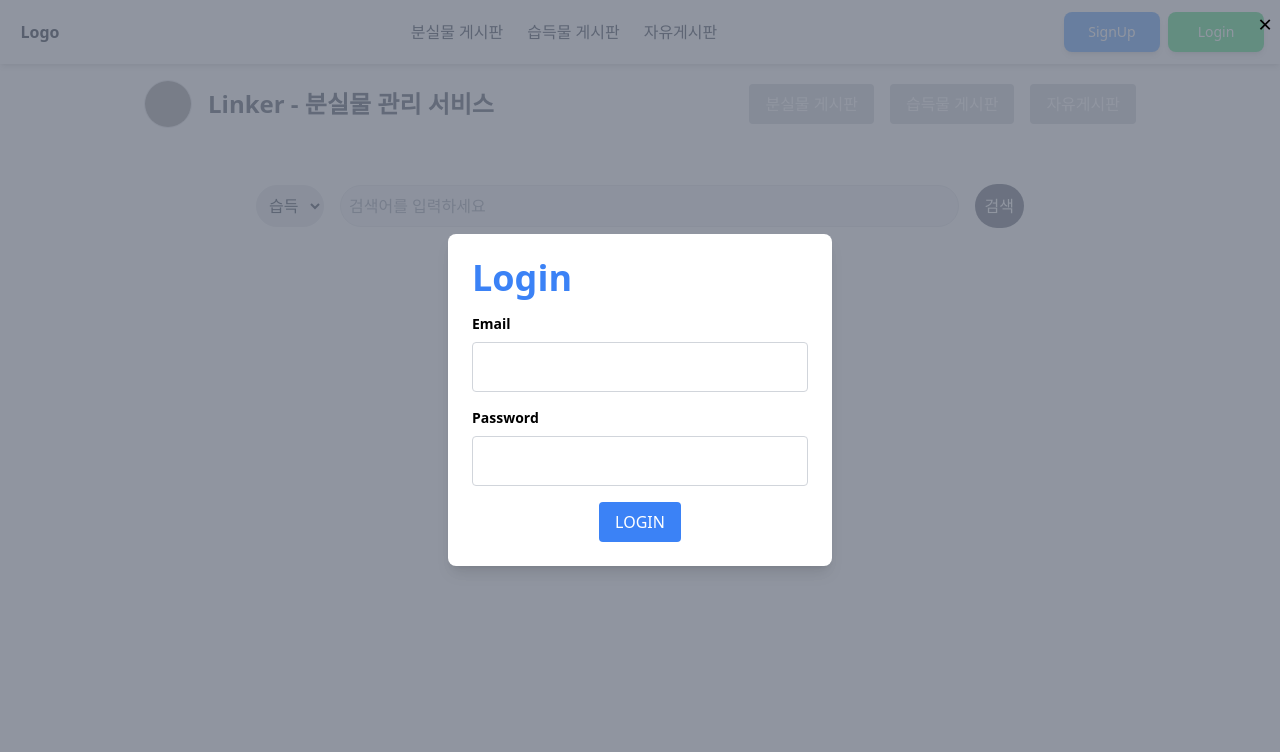
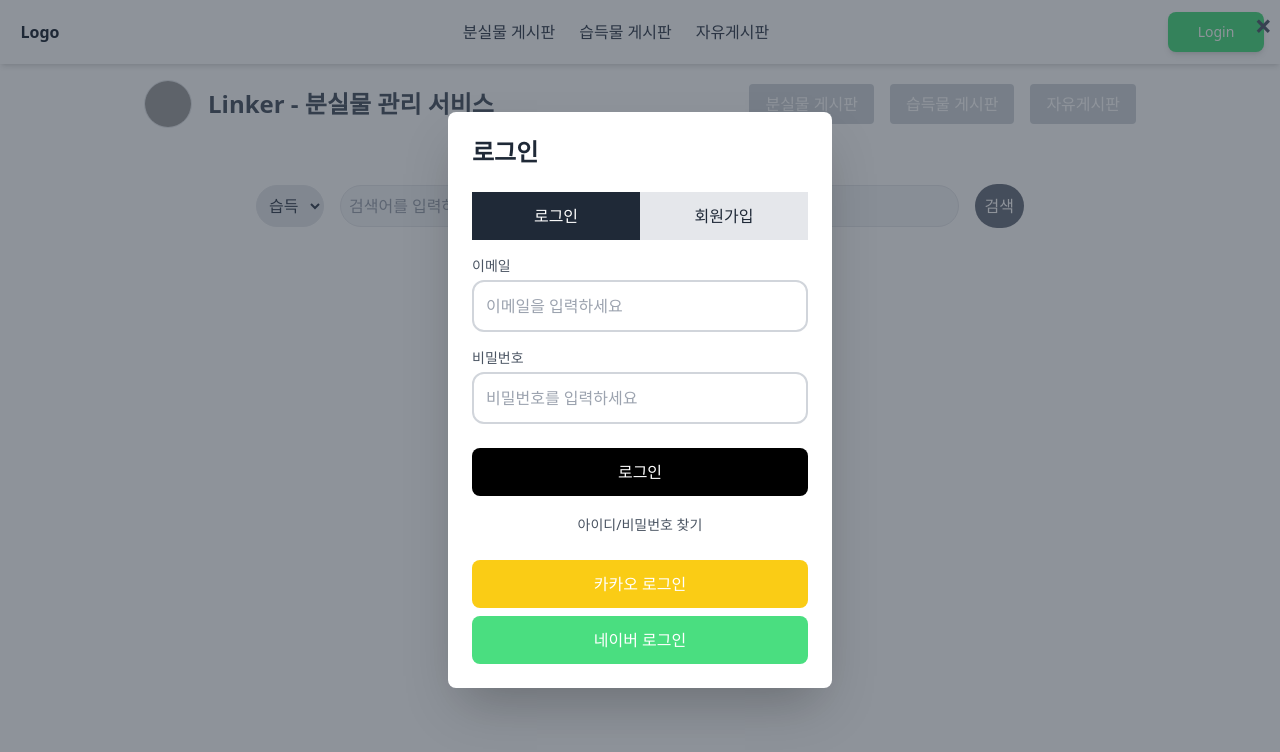
Before and after one commit to iseungho/Linker-react, a React (Create React App) app: page / in a window 1280 px wide. Both pictures are taken after a click on the button "Login". Shown: the top 752 px of the page. Built offline with nearby package versions, Linux system fonts and the light colour scheme; grey boxes are pictures that could not be loaded; the HTML template or start-up script is replaced by a standard one.

Commit message:
feat: 로그인 회원가입 로직 및 CSS 수정

```diff
--- a/src/components/member/LoginModal.js
+++ b/src/components/member/LoginModal.js
@@ -1,19 +1,22 @@
-import React from "react";
-import { useState } from "react";
+import React, { useState } from "react";
 import useCustomLogin from "../../hooks/useCustomLogin";
+import SignupComponent from "./SignupComponent";  // 회원가입 컴포넌트를 가져옵니다
 
 const LoginModal = ({ isOpen, onClose }) => {
     const [loginParam, setLoginParam] = useState({ email: '', password: '' });
     const { doLogin, moveToPath } = useCustomLogin();
+    const [error, setError] = useState('');
+    const [isSignup, setIsSignup] = useState(false);  // 로그인/회원가입 전환 상태
 
     const handleChange = (e) => {
         setLoginParam({ ...loginParam, [e.target.name]: e.target.value });
+        setError(''); // 입력 값 변경 시 오류 메시지 초기화
     };
 
     const handleClickLogin = () => {
         doLogin(loginParam).then(data => {
             if (data.error) {
-                alert("이메일과 패스워드를 다시 확인하세요");
+                setError("이메일과 패스워드를 다시 확인하세요");
             } else {
                 alert("로그인 성공");
                 moveToPath('/');
@@ -22,49 +25,109 @@ const LoginModal = ({ isOpen, onClose }) => {
         });
     };
 
+    const handleClickKakaoLogin = () => {
+        // 카카오 로그인 로직 추가
+        alert("카카오 로그인 클릭");
+    };
+
+    const handleClickNaverLogin = () => {
+        // 네이버 로그인 로직 추가
+        alert("네이버 로그인 클릭");
+    };
+
     if (!isOpen) return null;
 
     return (
-        <div className="fixed inset-0 bg-gray-500 bg-opacity-75 flex items-center justify-center z-50">
-            <div className="bg-white p-6 rounded-lg shadow-lg w-full max-w-sm">
-                <button className="absolute top-2 right-2" onClick={onClose}>
-                    <span className="text-2xl">&times;</span>
+        <div className="fixed inset-0 bg-gray-800 bg-opacity-50 flex items-center justify-center z-50">
+            <div className="bg-white p-6 rounded-lg shadow-2xl w-full max-w-sm">
+                <button className="absolute top-2 right-2 text-gray-700" onClick={onClose}>
+                    <span className="text-3xl font-bold">&times;</span>
                 </button>
-                <div className="text-4xl font-extrabold text-blue-500 mb-4">
-                    Login
+                <div className="text-2xl font-semibold text-gray-800 mb-6">
+                    {isSignup ? "회원가입" : "로그인"}
                 </div>
+
+                {/* 로그인/회원가입 전환 버튼 */}
+                <div className="flex justify-center mb-4">
+                    <button
+                        className={`w-1/2 p-3 ${!isSignup ? 'bg-gray-800 text-white' : 'bg-gray-200 text-gray-800'}`}
+                        onClick={() => setIsSignup(false)}
+                    >
+                        로그인
+                    </button>
+                    <button
+                        className={`w-1/2 p-3 ${isSignup ? 'bg-gray-800 text-white' : 'bg-gray-200 text-gray-800'}`}
+                        onClick={() => setIsSignup(true)}
+                    >
+                        회원가입
+                    </button>
+                </div>
+
+                {/* 로그인 폼 */}
+                {!isSignup ? (
+                    <>
                         <div className="mb-4">
-                    <label className="block text-sm font-bold mb-2" htmlFor="email">
-                        Email
+                            <label className="block text-sm font-medium text-gray-600 mb-1" htmlFor="email">
+                                이메일
                             </label>
                             <input
                                 id="email"
                                 name="email"
                                 type="text"
                                 value={loginParam.email}
+                                placeholder="이메일을 입력하세요"
                                 onChange={handleChange}
-                        className="w-full p-3 border border-gray-300 rounded"
+                                className="w-full p-3 border-2 border-gray-300 focus:outline-none focus:border-gray-500 rounded-xl"
                             />
+                            {error && <p className="text-sm text-red-500 mt-1">{error}</p>}
                         </div>
-                <div className="mb-4">
-                    <label className="block text-sm font-bold mb-2" htmlFor="password">
-                        Password
+                        <div className="mb-6">
+                            <label className="block text-sm font-medium text-gray-600 mb-1" htmlFor="password">
+                                비밀번호
                             </label>
                             <input
                                 id="password"
                                 name="password"
                                 type="password"
+                                placeholder="비밀번호를 입력하세요"
                                 value={loginParam.password}
                                 onChange={handleChange}
-                        className="w-full p-3 border border-gray-300 rounded"
+                                className="w-full p-3 border-2 border-gray-300 focus:outline-none focus:border-gray-500 rounded-xl"
                             />
+                            {error && <p className="text-sm text-red-500 mt-1">{error}</p>}
                         </div>
                         <div className="flex justify-center">
                             <button
-                        className="bg-blue-500 text-white px-4 py-2 rounded"
+                                className="bg-black text-white px-6 py-3 rounded-lg hover:bg-gray-800 transition duration-300 w-full"
                                 onClick={handleClickLogin}
                             >
-                        LOGIN
+                                로그인
+                            </button>
+                        </div>
+                    </>
+                ) : (
+                    // 회원가입 폼
+                    <SignupComponent />
+                )}
+
+                <div className="mt-4 text-center">
+                    <button className="text-sm text-gray-600 hover:text-gray-800" onClick={() => alert("아이디/비밀번호 찾기")}>
+                        아이디/비밀번호 찾기
+                    </button>
+                </div>
+
+                <div className="mt-6 space-y-2">
+                    <button
+                        className="w-full py-3 bg-yellow-400 text-white rounded-lg hover:bg-yellow-500 transition duration-300"
+                        onClick={handleClickKakaoLogin}
+                    >
+                        카카오 로그인
+                    </button>
+                    <button
+                        className="w-full py-3 bg-green-400 text-white rounded-lg hover:bg-green-500 transition duration-300"
+                        onClick={handleClickNaverLogin}
+                    >
+                        네이버 로그인
                     </button>
                 </div>
             </div>
--- a/src/components/member/SignupComponent.js
+++ b/src/components/member/SignupComponent.js
@@ -1,4 +1,4 @@
-import { useState } from "react";
+import React, { useState } from "react";
 import { signupMember } from "../../api/memberApi";
 import ResultModal from "../common/ResultModal";
 import useCustomLogin from "../../hooks/useCustomLogin";
@@ -6,92 +6,169 @@ import useCustomLogin from "../../hooks/useCustomLogin";
 const initState = {
     email: "",
     password: "",
+    confirmPassword: "",
     nickname: "",
     role: "USER"
-}
+};
 
 const SignupComponent = () => {
-
     const [member, setMember] = useState(initState);
     const [result, setResult] = useState();
-    const [error, setError] = useState(null);
-    const { moveToPath } = useCustomLogin()
+    const [errors, setErrors] = useState({
+        email: "",
+        password: "",
+        confirmPassword: "",
+        nickname: ""
+    });
+    const { moveToPath } = useCustomLogin();
 
     const handleChange = (e) => {
-        member[e.target.name] = e.target.value;
-        setMember({ ...member });
-    }
+        setMember({ ...member, [e.target.name]: e.target.value });
+    };
+
+    const validateForm = () => {
+        const newErrors = { email: "", password: "", confirmPassword: "", nickname: "" };
+        let isValid = true;
+
+        // 이메일 유효성 검사
+        if (!member.email) {
+            newErrors.email = "이메일을 입력해주세요.";
+            isValid = false;
+        }
+
+        // 닉네임 유효성 검사
+        if (!member.nickname) {
+            newErrors.nickname = "닉네임을 입력해주세요.";
+            isValid = false;
+        }
+
+        // 비밀번호 유효성 검사
+        if (!member.password) {
+            newErrors.password = "비밀번호를 입력해주세요.";
+            isValid = false;
+        }
+
+        // 비밀번호 확인 유효성 검사
+        if (member.password !== member.confirmPassword) {
+            newErrors.confirmPassword = "비밀번호가 일치하지 않습니다.";
+            isValid = false;
+        } else if (!member.confirmPassword) {
+            newErrors.confirmPassword = "비밀번호 확인을 입력해주세요.";
+            isValid = false;
+        }
+
+        setErrors(newErrors);
+        return isValid;
+    };
 
     const handleClickSignup = async () => {
-        if (!member.email || !member.password || !member.nickname) {
-            setError("All fields are required.");
-            return;
-        }
+        if (!validateForm()) return;  // 유효성 검사 통과하지 않으면 종료
 
         try {
             await signupMember(member);
-            setResult('Signed up successfully');
+            setResult("회원가입 성공");
             setMember(initState);
         } catch (error) {
             if (error.response && error.response.data && error.response.data.error) {
                 if (error.response.data.error === "EMAIL_ALREADY_EXISTS") {
-                    setError("This email is already registered. Please use a different email.");
+                    setErrors({ ...errors, email: "이미 사용 중인 이메일입니다. 다른 이메일을 사용해 주세요." });
                 } else {
-                    setError(error.response.data.error);
+                    setErrors({ ...errors, email: error.response.data.error });
                 }
             } else {
-                setError(error.message);
+                setErrors({ ...errors, email: error.message });
             }
         }
-    }
+    };
 
     const closeModal = () => {
         setResult(null);
-        moveToPath("/")
-    }
+        moveToPath("/");
+    };
 
     return (
-        <div className="border-2 border-neutral-300 mt-10 m-2 p-4">
-            {result ? <ResultModal title={'회원가입'} content={result} callbackFn={closeModal}></ResultModal> : <></>}
-            {error ? <div className="text-red-500">{error}</div> : null}
+        <div>
+            {result ? <ResultModal title="회원가입" content={result} callbackFn={closeModal} /> : null}
 
-            <div className="flex justify-center">
-                <div className="relative mb-4 flex w-full flex-wrap items-stretch">
-                    <div className="p-6 text-right font-bold w-32">Email</div>
-                    <input className="p-6 rounded-r border border-solid border-neutral-300 shadow-md flex-grow"
-                        name="email" type={'text'} value={member.email} onChange={handleChange}>
-                    </input>
-                </div>
+            {/* 이메일 입력 필드 */}
+            <div className="mb-4">
+                <label className="block text-sm font-medium text-gray-600 mb-1" htmlFor="email">
+                    이메일
+                </label>
+                <input
+                    id="email"
+                    name="email"
+                    type="text"
+                    placeholder="이메일을 입력하세요"
+                    value={member.email}
+                    onChange={handleChange}
+                    className="w-full p-3 border-2 border-gray-300 focus:outline-none focus:border-gray-500 rounded-xl"
+                />
+                {errors.email && <div className="text-red-500 text-sm mt-1">{errors.email}</div>}
             </div>
 
-            <div className="flex justify-center">
-                <div className="relative mb-4 flex w-full flex-wrap items-stretch">
-                    <div className="p-6 text-right font-bold w-32">Password</div>
-                    <input className="p-6 rounded-r border border-solid border-neutral-300 shadow-md flex-grow"
-                        name="password" type={'password'} value={member.password} onChange={handleChange}>
-                    </input>
-                </div>
+            {/* 닉네임 입력 필드 */}
+            <div className="mb-6">
+                <label className="block text-sm font-medium text-gray-600 mb-1" htmlFor="nickname">
+                    닉네임
+                </label>
+                <input
+                    id="nickname"
+                    name="nickname"
+                    type="text"
+                    placeholder="닉네임을 입력하세요"
+                    value={member.nickname}
+                    onChange={handleChange}
+                    className="w-full p-3 border-2 border-gray-300 focus:outline-none focus:border-gray-500 rounded-xl"
+                />
+                {errors.nickname && <div className="text-red-500 text-sm mt-1">{errors.nickname}</div>}
             </div>
 
-            <div className="flex justify-center">
-                <div className="relative mb-4 flex w-full flex-wrap items-stretch">
-                    <div className="p-6 text-right font-bold w-32">Nickname</div>
-                    <input className="p-6 rounded-r border border-solid border-neutral-300 shadow-md flex-grow"
-                        name="nickname" type={'text'} value={member.nickname} onChange={handleChange}>
-                    </input>
-                </div>
+            {/* 비밀번호 입력 필드 */}
+            <div className="mb-4">
+                <label className="block text-sm font-medium text-gray-600 mb-1" htmlFor="password">
+                    비밀번호
+                </label>
+                <input
+                    id="password"
+                    name="password"
+                    type="password"
+                    placeholder="비밀번호"
+                    value={member.password}
+                    onChange={handleChange}
+                    className="w-full p-3 border-2 border-gray-300 focus:outline-none focus:border-gray-500 rounded-xl"
+                />
+                {errors.password && <div className="text-red-500 text-sm mt-1">{errors.password}</div>}
             </div>
 
-            <div className="flex justify-center">
-                <div className="relative mb-4 flex w-full flex-wrap justify-end">
-                    <button type="button" onClick={handleClickSignup}
-                        className="rounded p-4 m-2 text-xl w-32 text-white bg-neutral-500">
-                        Signup
-                    </button>
-                </div>
+            {/* 비밀번호 확인 입력 필드 */}
+            <div className="mb-6">
+                <label className="block text-sm font-medium text-gray-600 mb-1" htmlFor="confirmPassword">
+                    비밀번호 확인
+                </label>
+                <input
+                    id="confirmPassword"
+                    name="confirmPassword"
+                    type="password"
+                    placeholder="비밀번호 확인"
+                    value={member.confirmPassword}
+                    onChange={handleChange}
+                    className="w-full p-3 border-2 border-gray-300 focus:outline-none focus:border-gray-500 rounded-xl"
+                />
+                {errors.confirmPassword && <div className="text-red-500 text-sm mt-1">{errors.confirmPassword}</div>}
+            </div>
+
+            {/* 회원가입 버튼 */}
+            <div className="flex justify-center mb-4">
+                <button
+                    className="bg-black text-white px-6 py-3 rounded-lg hover:bg-gray-800 transition duration-300 w-full"
+                    onClick={handleClickSignup}
+                >
+                    회원가입
+                </button>
             </div>
         </div>
     );
-}
+};
 
 export default SignupComponent;
--- a/src/components/menus/BasicMenu.js
+++ b/src/components/menus/BasicMenu.js
@@ -47,10 +47,6 @@ const BasicMenu = ({ children }) => {
                         </div>
                         {!loginState.email ? (
                             <div className="flex">
-                                <Link to={'/member/signup'}
-                                      className="bg-blue-400 text-white mr-2 px-4 py-2 rounded-lg hover:bg-blue-500 w-24 h-10 flex items-center justify-center shadow-md hover:shadow-lg transition-shadow text-sm">
-                                    SignUp
-                                </Link>
                                 <button
                                     className="bg-green-400 text-white px-4 py-2 rounded-lg hover:bg-green-500 w-24 h-10 flex items-center justify-center shadow-md hover:shadow-lg transition-shadow text-sm"
                                     onClick={openModal}>
```
Lines whose indentation alone changed are shown as unchanged.
